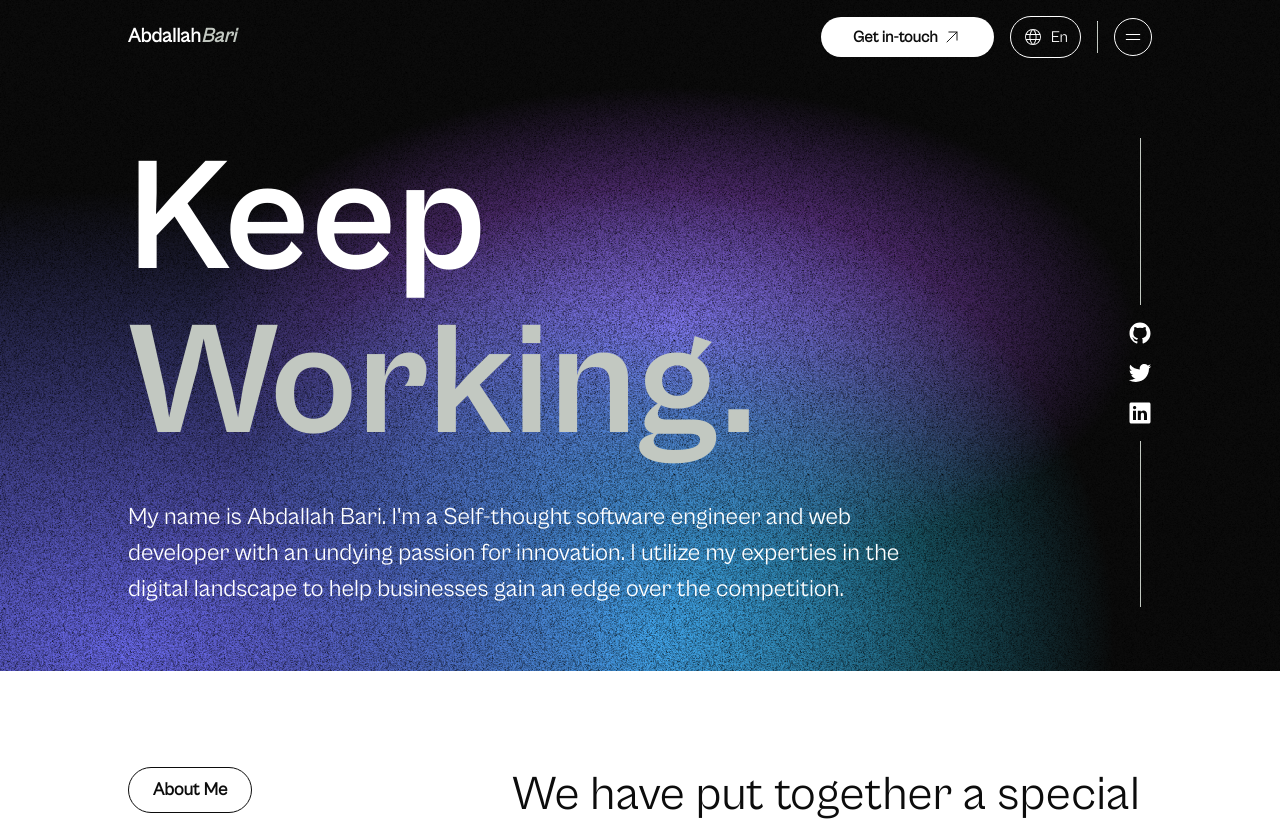
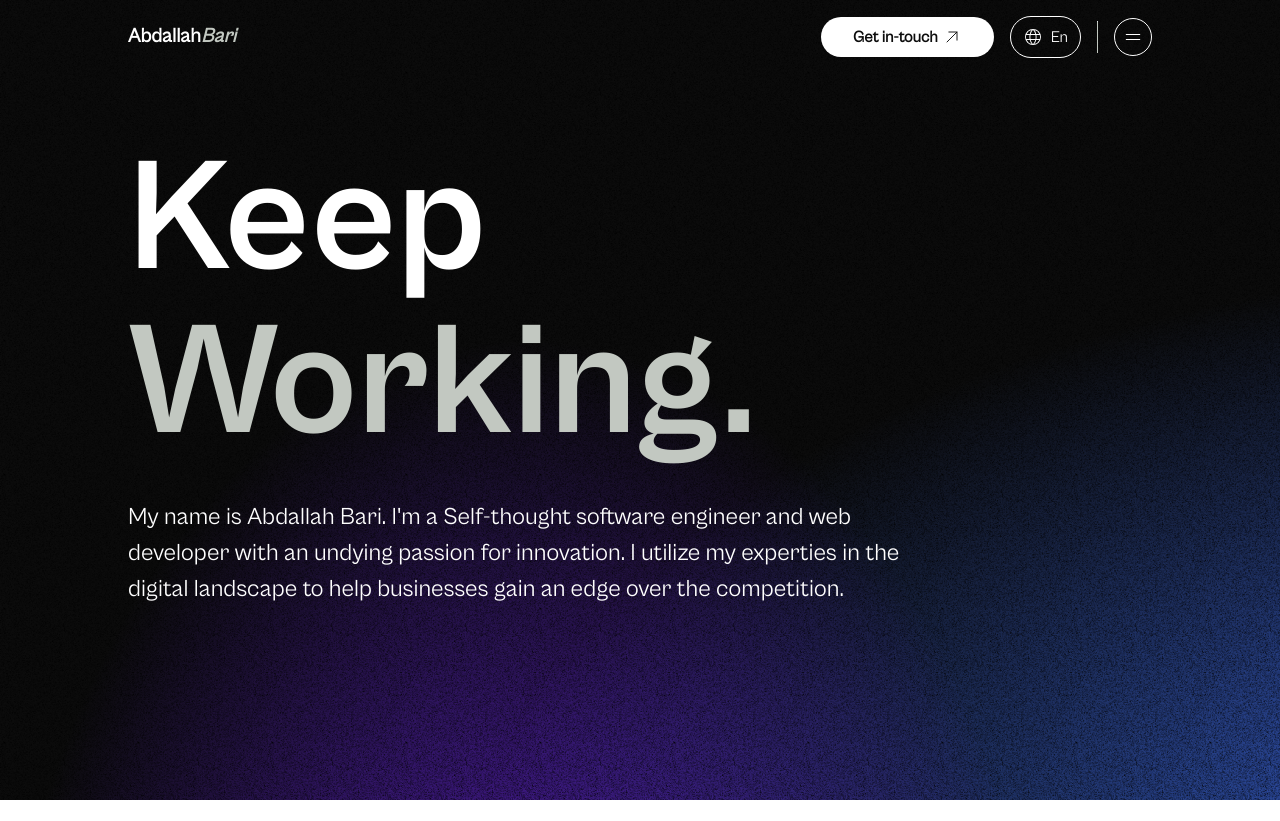
Before and after one commit to Abdallah01win/Portfolio, a Vue app: page / in a window 1280 px wide. Shown: the top 821 px of the page. Built offline with nearby package versions, Linux system fonts and the light colour scheme.

Commit message:
Style hero mesh gradiant background

```diff
--- a/src/components/Hero.vue
+++ b/src/components/Hero.vue
@@ -21,7 +21,7 @@ setInterval(function () {
 </script>
 
 <template>
-    <section class="bg-myDark-100 text-white mesh">
+    <section class="bg-myDark-100 text-white mesh h-screen">
         <Navigation />
         <div>
             <div class="xl:max-w-[1024px] 2xl:max-w-[1280px] mx-auto py-16 relative">
@@ -40,27 +40,6 @@ setInterval(function () {
                         engineer and web developer with an undying passion for innovation. I utilize my experties in the
                         digital
                         landscape to help businesses gain an edge over the competition.</p>
-                </div>
-                <div class="flex flex-col items-center gap-x-8 w-fit absolute bottom-0 right-0 py-16 h-full">
-                    <div class="h-full border-r border-myGray-500 mb-4"></div>
-                    <div class="flex flex-col items-center gap-y-4">
-                        <div>
-                            <a href="https://github.com/Abdallah01win" target="_blank">
-                                <GithubLogo class="w-6 fill-white" />
-                            </a>
-                        </div>
-                        <div>
-                            <a href="https://twitter.com/AbdallahDev01" target="_blank">
-                                <TwitterLogo class="w-6 fill-white" />
-                            </a>
-                        </div>
-                        <div>
-                            <a href="https://www.linkedin.com/in/abdallahbari/" target="_blank">
-                                <LinkedInLogo class="w-6 fill-white" />
-                            </a>
-                        </div>
-                    </div>
-                    <div class="h-full border-r border-myGray-500 mt-4"></div>
                 </div>
             </div>
         </div>
@@ -100,10 +79,9 @@ setInterval(function () {
 }
 
 .mesh {
-    background-image: url('../assets/images/Texture.png'), radial-gradient(at 10% 97%, hsla(240, 85%, 69%, 1) 0, hsla(240, 85%, 69%, 0) 50%),
-        radial-gradient(at 51% 95%, hsla(192, 91%, 57%, 1) 0, hsla(192, 91%, 57%, 0) 50%),
-        radial-gradient(at 52% 49%, hsla(271, 89%, 65%, 1) 0, hsla(271, 89%, 65%, 0) 50%);
-    /* rest of your CSS properties... */
+    background-image: url('../assets/images/Texture.png'),
+        radial-gradient(at 41% 145%, rgb(97, 34, 214) 0, hsla(240, 85%, 69%, 0) 50%),
+        radial-gradient(at 130% 110%, rgb(59, 104, 230) 0, hsla(192, 91%, 57%, 0) 50%);
 
 
 
```
